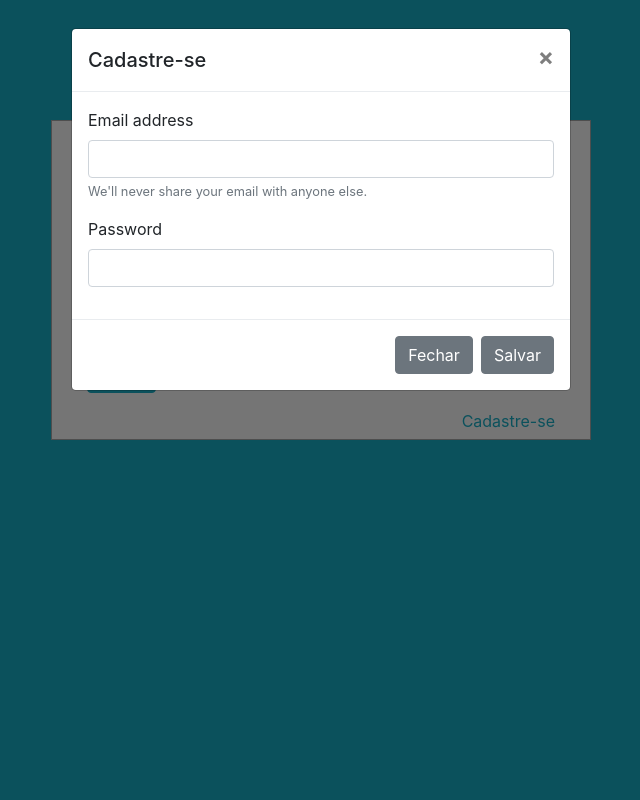
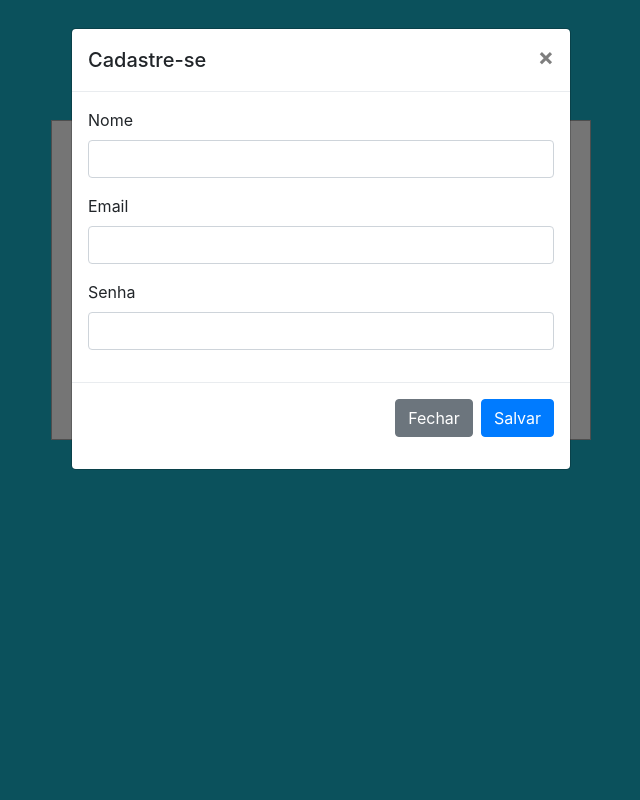
Before and after one commit to AnaPauladosReis/PDV-FLOWER-SHOP, a PHP site: page /login/index.php in a window 1280 px wide, after a click on "Cadastre-se". Shown: the whole page, without its empty margins (319-959 px from the left). Run offline with PHP 8.4, Linux system fonts and the light colour scheme; some libraries are stand-ins or nearby versions.

Commit message:
Add user registration to login page
Implemented a registration form and backend logic for new user sign-up. The form collects name, email, and password, checks for existing email, and inserts new users into the database as 'Cliente'.

```diff
--- a/login/index.php
+++ b/login/index.php
@@ -1,3 +1,7 @@
+<?php
+require_once('../conexao.php');
+?>
+
 <link href="//maxcdn.bootstrapcdn.com/bootstrap/4.1.1/css/bootstrap.min.css" rel="stylesheet" id="bootstrap-css">
 <link href="login.css" rel="stylesheet">
 <script src="//maxcdn.bootstrapcdn.com/bootstrap/4.1.1/js/bootstrap.min.js"></script>
@@ -18,11 +22,11 @@
                             <h3 class="text-center text-info">Login</h3>
                             <div class="form-group">
                                 <label for="username" class="text-info">Usuário:</label><br>
-                                <input type="text" name="email" id="username" class="form-control" placeholder="Insira seu email" required>
+                                <input type="text" name="email" id="username" class="form-control" placeholder="Insira seu email" required="">
                             </div>
                             <div class="form-group">
                                 <label for="password" class="text-info">Senha:</label><br>
-                                <input type="password" name="senha" id="password" class="form-control" placeholder="Insira sua senha" required>
+                                <input type="password" name="senha" id="password" class="form-control" placeholder="Insira sua senha" required="">
                             </div>
                             <div class="form-group">
                                 <input type="submit" name="submit" class="btn btn-info btn-md" value="Logar">
@@ -49,22 +53,65 @@
                 </button>
             </div>
 
+
+            <form method="post">
             <div class="modal-body">
+            <div class="form-group">
+                    <label for="exampleInputEmail1">Nome</label>
+                    <input type="text" class="form-control" id="exampleInputEmail1" name="nomeCad" aria-describedby="emailHelp" required="">
+                </div>
+
                 <div class="form-group">
-                    <label for="exampleInputEmail1">Email address</label>
-                    <input type="email" class="form-control" id="exampleInputEmail1" aria-describedby="emailHelp">
-                    <small id="emailHelp" class="form-text text-muted">We'll never share your email with anyone else.</small>
+                    <label for="exampleInputEmail1">Email</label>
+                    <input type="email" class="form-control" id="exampleInputEmail1" name="emailCad" aria-describedby="emailHelp" required="">
                 </div>
                 <div class="form-group">
-                    <label for="exampleInputPassword1">Password</label>
-                    <input type="password" class="form-control" id="exampleInputPassword1">
+                    <label for="exampleInputPassword1">Senha</label>
+                    <input type="password" class="form-control" id="exampleInputPassword1" name="senhaCad" required="">
                 </div>
             </div>
 
             <div class="modal-footer">
                 <button type="button" class="btn btn-secondary" data-dismiss="modal">Fechar</button>
-                <button type="button" class="btn btn-secondary" data-dismiss="modal">Salvar</button>
+               <button type="submit" class="btn btn-primary" name="btn-cadastrar">Salvar</button>
+
             </div>
+            </form>
         </div>
     </div>
 </div>
+
+<?php
+
+if(isset($_POST['btn-cadastrar'])){
+
+    $nome = $_POST['nomeCad'];
+    $email = $_POST['emailCad'];
+    $senha = $_POST['senhaCad'];
+    $nivel = 'Cliente';
+
+    //VERIFICAR SE O EMAIL JÁ ESTÁ CADASTRADO
+    $query = $pdo->prepare("SELECT * FROM usuarios WHERE email = :email");
+    $query->bindValue(':email', $email);
+    $query->execute();
+    $res = $query->fetchAll(PDO::FETCH_ASSOC);
+    $total_reg = @count($res);
+
+    if($total_reg > 0){
+        echo "<script>alert('Este email já está cadastrado!');</script>";
+        echo "<script>window.location='index.php'</script>";
+        exit();
+    }
+
+    $query = $pdo->prepare("INSERT INTO usuarios (nome, email, senha, nivel) VALUES (:nome, :email, :senha, :nivel)");
+    $query->bindValue(':nome', $nome);
+    $query->bindValue(':email', $email);
+    $query->bindValue(':senha', $senha);
+    $query->bindValue(':nivel', $nivel);
+    $query->execute();
+
+    echo "<script>alert('Cadastro realizado com sucesso!');</script>";
+    echo "<script>window.location='index.php'</script>";
+}
+
+?>
```
